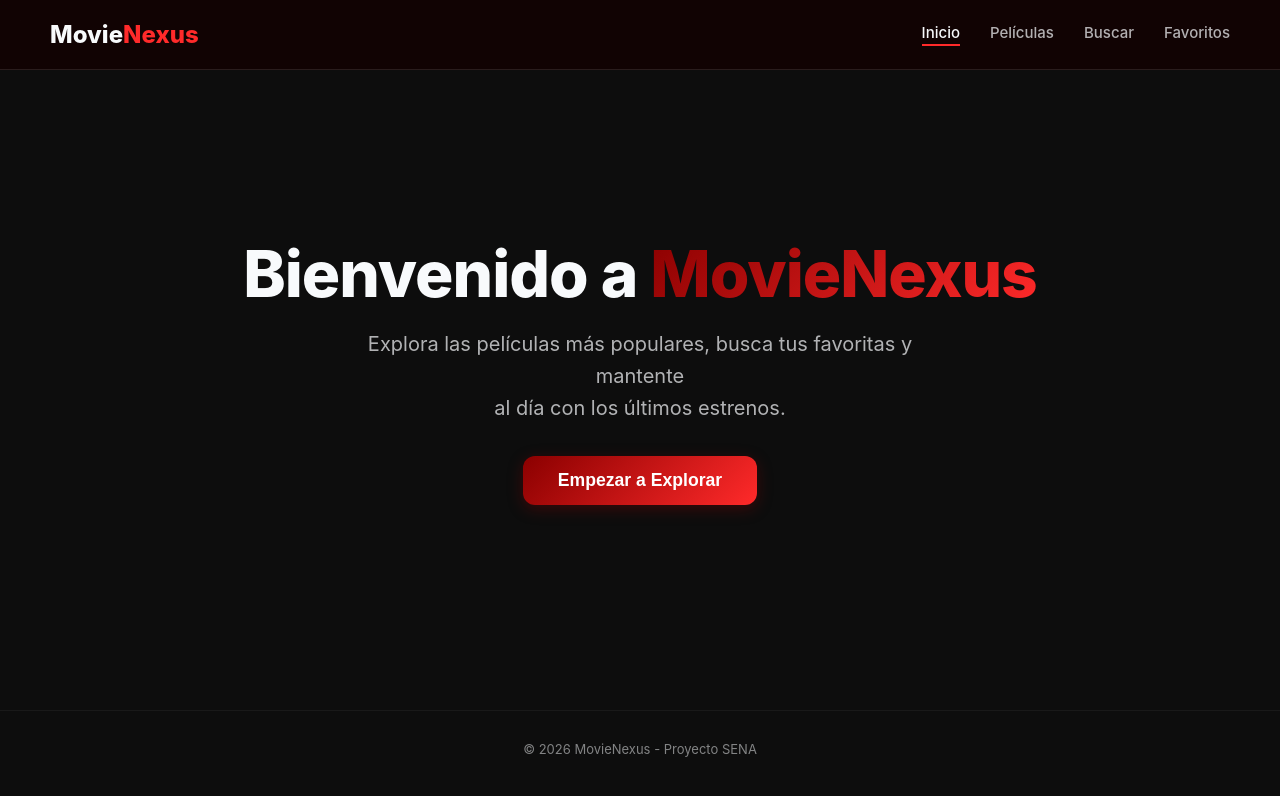
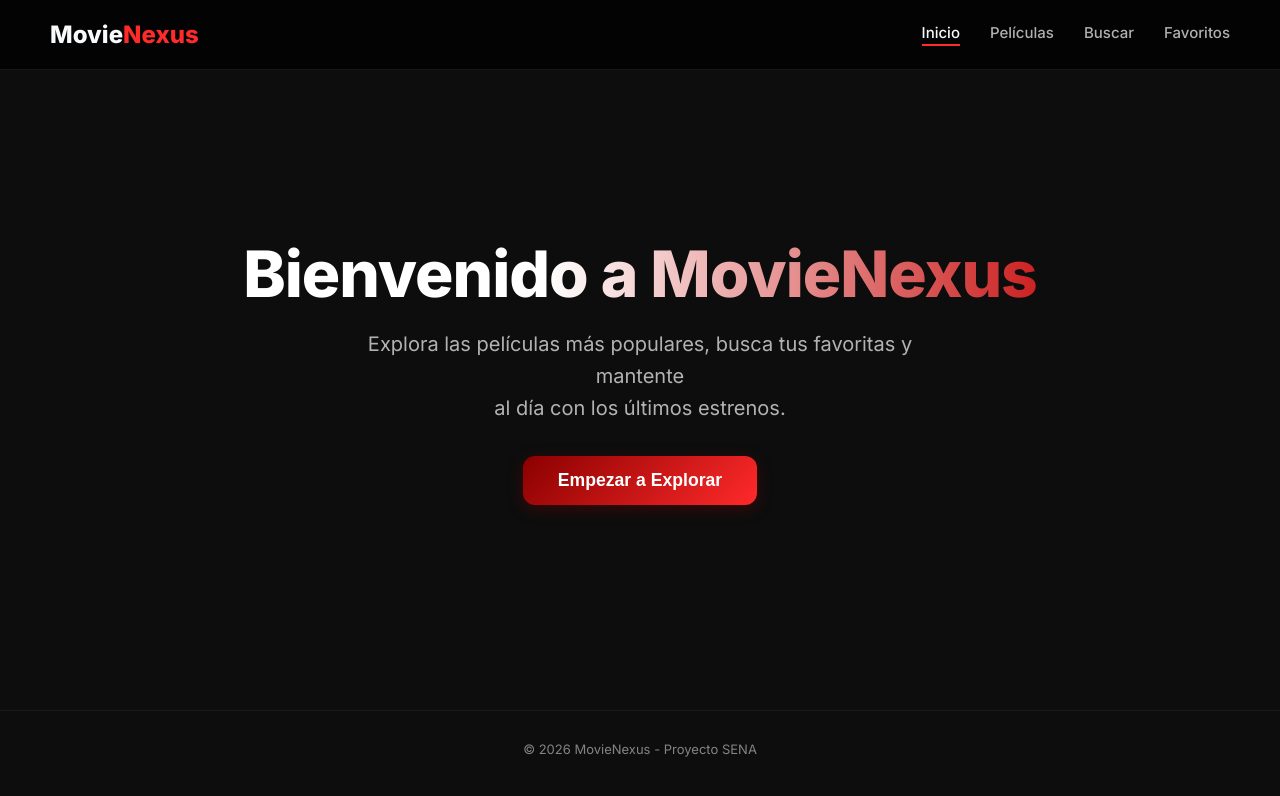
Before and after one commit to MiguelMartinez32143/MovieNexus, an Angular app: page / in a window 1280 px wide. Shown: the top 796 px of the page. Built offline with nearby package versions, Linux system fonts and the light colour scheme; no server answers.

Commit message:
Fix de tipado asincrono MySQL para visualizacion en Vercel

```diff
--- a/src/app/features/home/home.css
+++ b/src/app/features/home/home.css
@@ -13,12 +13,9 @@
   font-size: 4rem;
   font-weight: 800;
   margin-bottom: var(--spacing-md);
-  color: var(--text-main);
   letter-spacing: -1px;
-}
-
-.gradient-text {
-  background: var(--grad-main);
+  /* Gradiente en todo el título: blanco hasta la 'o', luego vira al rojo */
+  background: linear-gradient(90deg, #ffffff 38%, #cc2222 100%);
   -webkit-background-clip: text;
   -webkit-text-fill-color: transparent;
   background-clip: text;
--- a/src/app/features/home/home.html
+++ b/src/app/features/home/home.html
@@ -4,5 +4,5 @@
     Explora las películas más populares, busca tus favoritas y mantente<br>
     al día con los últimos estrenos.
   </p>
-  <button class="mi-boton hero-btn">Empezar a Explorar</button>
+  <button class="hero-btn">Empezar a Explorar</button>
 </div>
--- a/src/app/shared/components/layout/header/header.css
+++ b/src/app/shared/components/layout/header/header.css
@@ -5,8 +5,8 @@
   padding: 20px 50px;
 
   /* Glassmorphism: cristal esmerilado */
-  background: var(--glass);
-  /* Fondo oscuro rojizo semitransparente */
+  background: rgba(0, 0, 0, 0.7);
+  /* Fondo oscuro semitransparente */
   backdrop-filter: blur(12px);
   /* ¡La magia! Desenfoca lo que hay detrás */
   -webkit-backdrop-filter: blur(12px);
--- a/src/index.html
+++ b/src/index.html
@@ -1,11 +1,14 @@
 <!doctype html>
-<html lang="en">
+<html lang="es">
 <head>
   <meta charset="utf-8">
   <title>MovieNexus</title>
   <base href="/">
   <meta name="viewport" content="width=device-width, initial-scale=1">
   <link rel="icon" type="image/svg+xml" href="favicon.svg">
+  <link rel="preconnect" href="https://fonts.googleapis.com">
+  <link rel="preconnect" href="https://fonts.gstatic.com" crossorigin>
+  <link href="https://fonts.googleapis.com/css2?family=Inter:wght@400;500;600;700;800&display=swap" rel="stylesheet">
 </head>
 <body>
   <app-root></app-root>
--- a/src/styles.css
+++ b/src/styles.css
@@ -26,8 +26,8 @@
   --radius-lg: 16px;
 
   /* Profundidad */
-  --glass: rgba(20, 0, 0, 0.7);
-  --border-glass: 1px solid rgba(255, 255, 255, 0.1);
+  --glass: rgba(0, 0, 0, 0.75);
+  --border-glass: 1px solid rgba(255, 255, 255, 0.08);
 
   /* Transición */
   --transition: all 0.3s ease;
```
